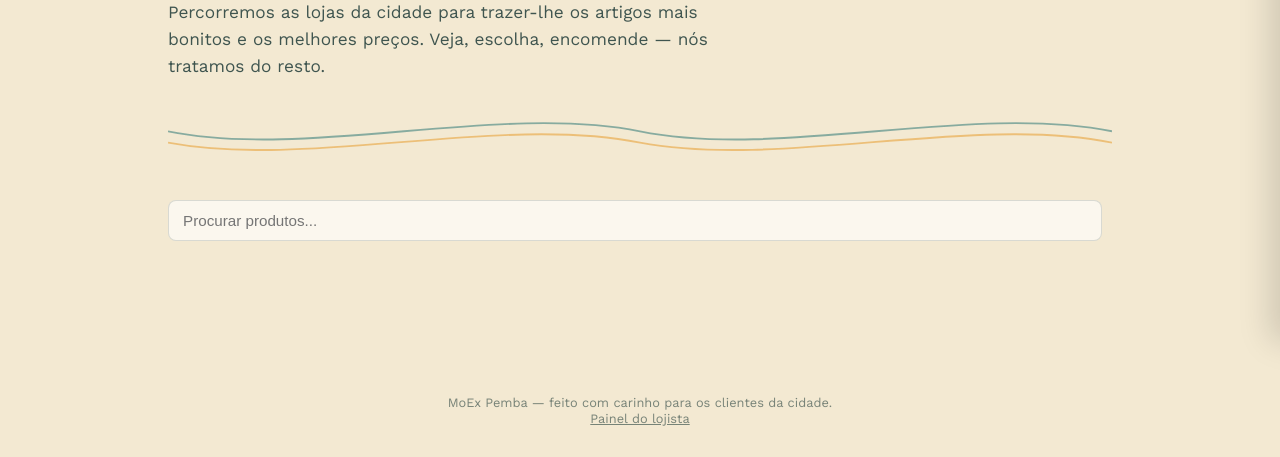
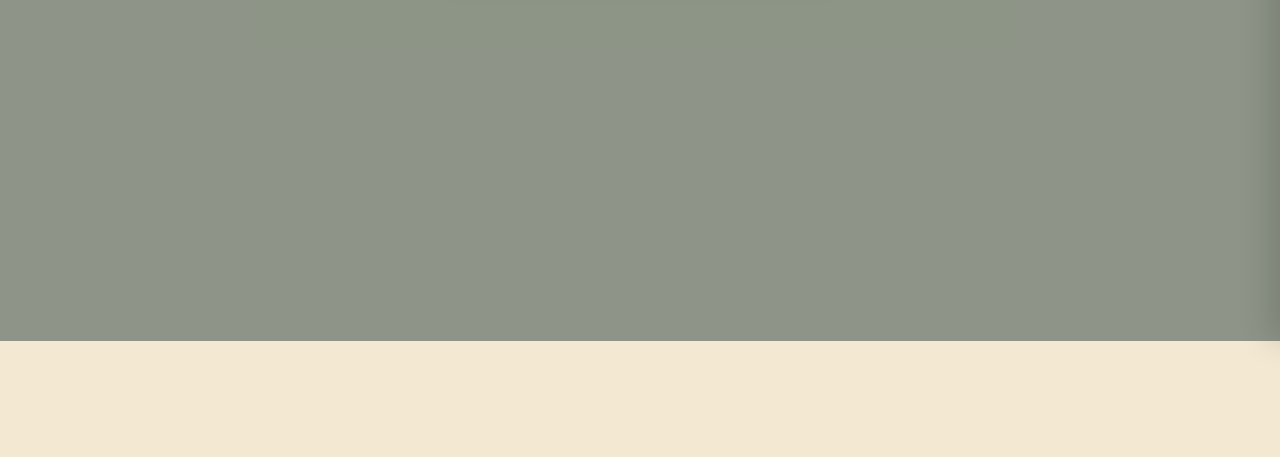
Before and after one commit to dennylizai02/MoExPemba, a plain HTML site: page index.html in a window 1280 px wide. Shown: the part 459-916 px from the top of the page. After the commit the page ends 800 px from the top, so only its background shows below. Drawn offline with nearby package versions, Linux system fonts and the light colour scheme.

Commit message:
Login screen as default view, no flash of content behind

```diff
--- a/index.html
+++ b/index.html
@@ -450,6 +450,7 @@
     background:var(--paper); max-width:400px; margin:15vh auto;
     padding:28px; border-radius:16px; box-shadow:var(--shadow);
   }
+  #loginOverlay{ opacity:1; pointer-events:auto; display:block; }
   .thumb{
     width:56px;height:56px;object-fit:cover;border-radius:6px;cursor:pointer;
     border:2px solid transparent; opacity:0.7;
@@ -490,7 +491,7 @@
   </button>
 </header>
 
-<div id="publicView">
+<div id="publicView" style="display:none;">
 
 <section class="hero">
   <div class="eyebrow">Visto nas lojas · Vendido aqui</div>
@@ -514,7 +515,7 @@
 </div>
 <!-- /publicView -->
 
-<div class="overlay" id="loginOverlay" style="display:none;">
+<div class="overlay" id="loginOverlay">
   <div class="login-modal">
     <div style="display:flex;justify-content:flex-end;">
       <button id="loginClose" style="background:none;border:none;font-size:1.4rem;cursor:pointer;">✕</button>
```
